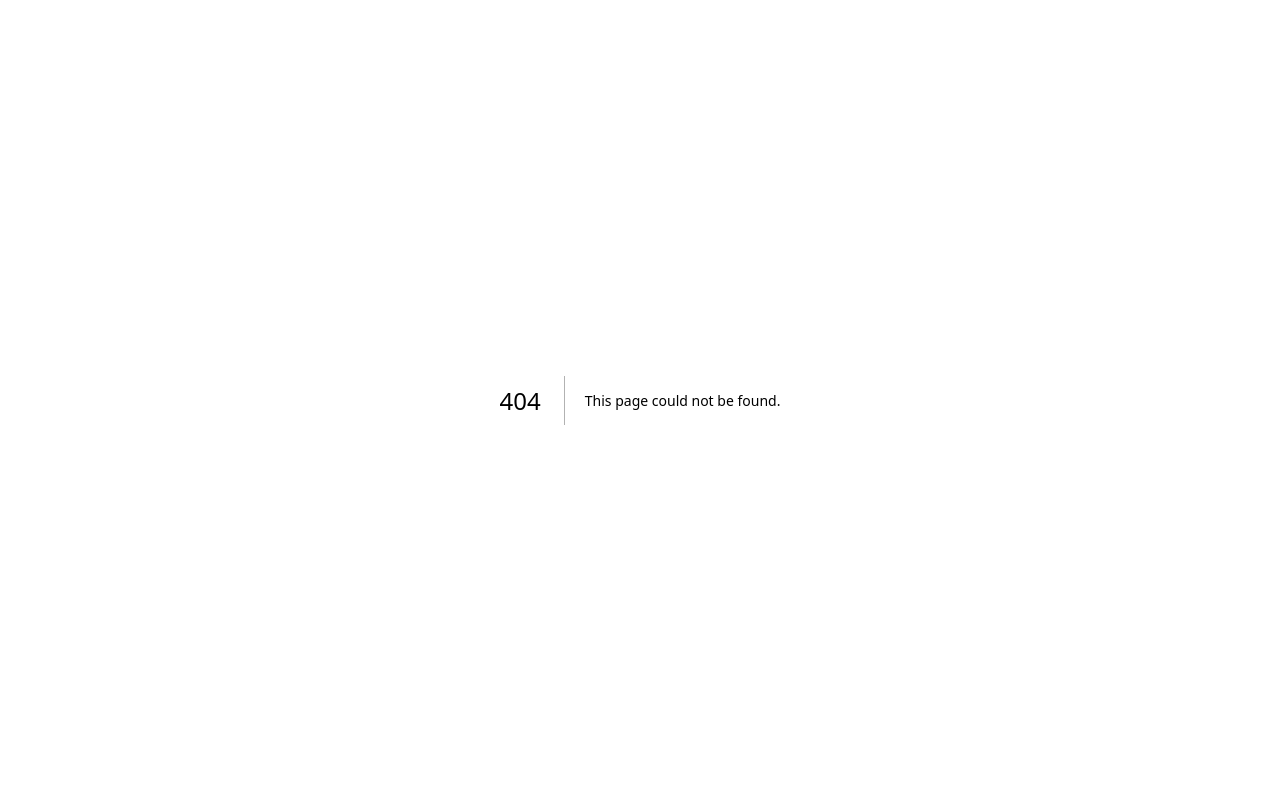
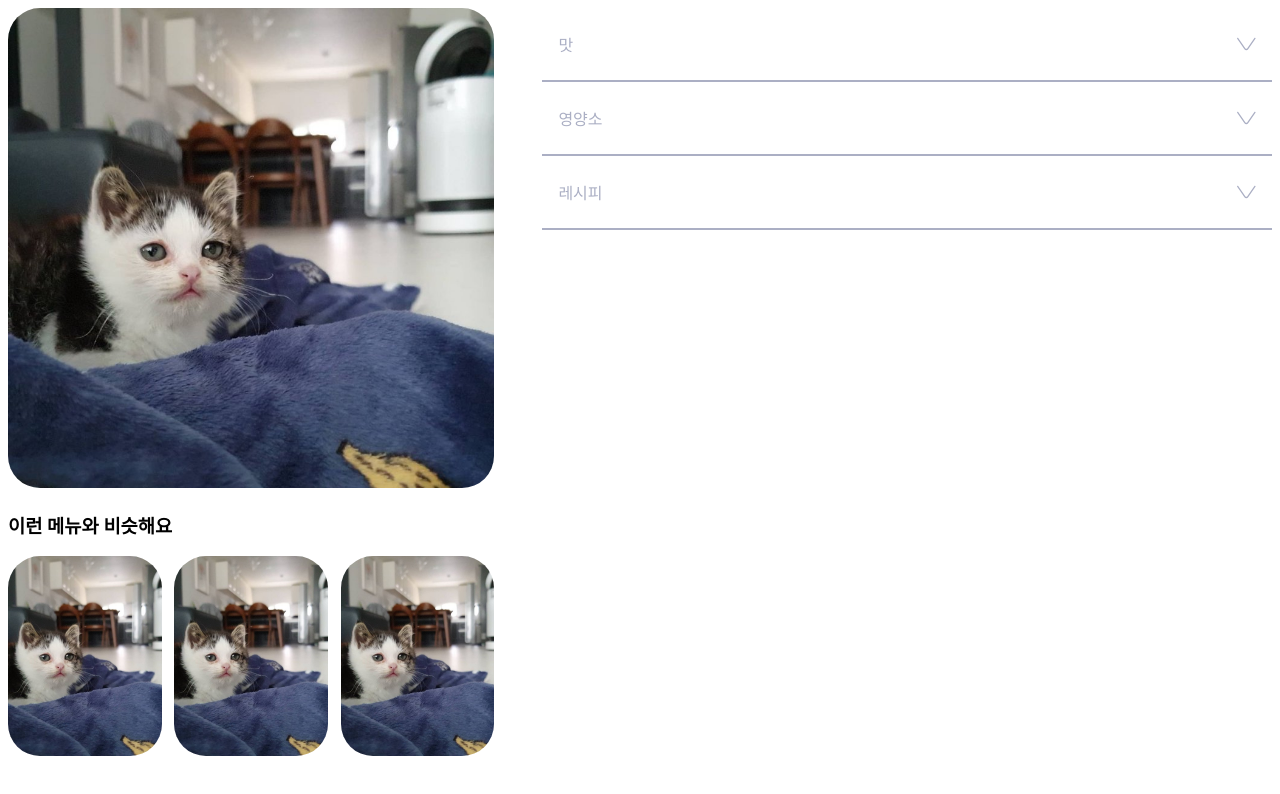
Before and after one commit to H0Kyun/favoreat, a Next.js app in the folder frontend/: page /receipe/1 in a window 1280 px wide. Before the commit this address had no page. Shown: the top 794 px of the page. Built offline with nearby package versions, Linux system fonts and the light colour scheme.

Commit message:
feat: ReceiptImg

```diff
--- /dev/null
+++ b/frontend/pages/receipe/[pid].tsx
@@ -0,0 +1,20 @@
+import React from "react";
+import GridLayout from "@/present/layout/GridLayout/GridLayout";
+import ReceipeAccordian from "@/present/layout/Accordian/ReceipeAccordian";
+import ReceipeImg from "@/present/layout/ReceipeImg/ReceipeImg";
+
+import Test from "@/assets/image/test.jpg";
+
+export default function Receipe() {
+  const mainImg = Test;
+  const subImg = [Test, Test, Test]
+
+  return (
+    <>
+      <GridLayout>
+        <ReceipeImg mainImg={mainImg} subImg={subImg} />
+        <ReceipeAccordian />
+      </GridLayout>
+    </>
+  );
+}
--- /dev/null
+++ b/frontend/present/layout/Accordian/ReceipeAccordian.tsx
@@ -0,0 +1,33 @@
+import React from "react";
+import AccordianCompo from "@/present/component/AccordianCompo/AccordianCompo";
+import Piechart from "@/present/component/PieChart/PieChart";
+
+export default function ReceipeAccordian() {
+  const test = [
+    {
+      category: "맛",
+      content: <div>HIHI</div>,
+    },
+    {
+      category: "영양소",
+      content: <Piechart />,
+    },
+    {
+      category: "레시피",
+      content: <div>HIHI</div>,
+    },
+  ];
+
+  const accordians = test.map((elem, idx) => {
+    return (
+      <AccordianCompo
+        key={idx}
+        category={elem.category}
+        content={elem.content}
+        idx={idx}
+      />
+    );
+  });
+
+  return <div>{accordians}</div>;
+}
--- /dev/null
+++ b/frontend/present/layout/GridLayout/GridLayout.style.tsx
@@ -0,0 +1,12 @@
+import styled from "styled-components";
+
+export const Container = styled.div`
+    display: grid;
+    grid-template-columns: 2fr 3fr;
+    width: 100%;
+    gap: 3rem;
+
+    & * {
+        min-width: 0px;
+    }
+`
--- /dev/null
+++ b/frontend/present/layout/GridLayout/GridLayout.tsx
@@ -0,0 +1,9 @@
+import React from "react";
+import ReceipeAccordian from "../Accordian/ReceipeAccordian";
+import * as style from "./GridLayout.style"
+
+export default function GridLayout({children}:{children:any}) {
+    return <style.Container>
+        {children}
+    </style.Container>
+}
--- /dev/null
+++ b/frontend/present/layout/ReceipeImg/ReceipeImg.style.tsx
@@ -0,0 +1,25 @@
+import styled from "styled-components";
+
+export const ImgContainer = styled.div`
+  display: grid;
+  grid-template-columns: 1fr 1fr 1fr;
+  gap: 0.8rem;
+  height: 25vh;
+  margin-top: 0.4rem;
+
+  & img {
+    height: inherit;
+  }
+`;
+
+export const Container = styled.div`
+  & img {
+    width: 100%;
+    object-fit: cover;
+    border-radius: 2rem;
+  }
+
+  & #mainImg {
+    height: 60vh;
+  }
+`;
--- /dev/null
+++ b/frontend/present/layout/ReceipeImg/ReceipeImg.tsx
@@ -0,0 +1,20 @@
+import React from "react";
+import * as style from "./ReceipeImg.style";
+import Image from "next/image";
+
+import { ReceipeImgProps } from "@/types/Receipe/dummy";
+
+export default function ReceipeImg({ mainImg, subImg }: ReceipeImgProps) {
+  const subImgArr = subImg.map((elem: any, idx: number) => {
+    return <Image className="subImg" src={elem} alt="subImage" key={idx} />;
+  });
+
+  return (
+    <style.Container>
+      <Image id="mainImg" src={mainImg} alt="mainImage" />
+
+      <h3>이런 메뉴와 비슷해요</h3>
+      <style.ImgContainer>{subImgArr}</style.ImgContainer>
+    </style.Container>
+  );
+}
--- /dev/null
+++ b/frontend/types/Receipe/dummy.ts
@@ -0,0 +1,4 @@
+export interface ReceipeImgProps {
+    mainImg: any,
+    subImg: any
+}
```
Also changed, not shown: frontend/pages/guide.tsx (+6 -6 lines).
